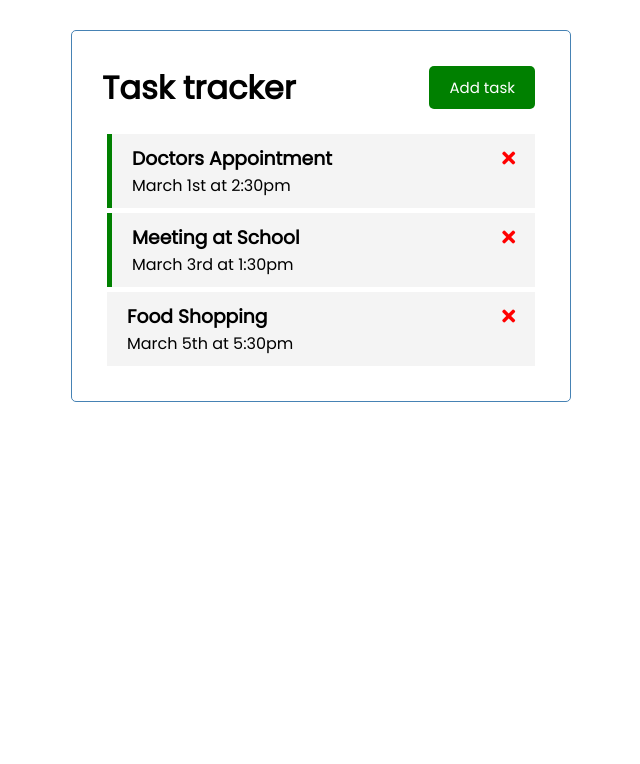
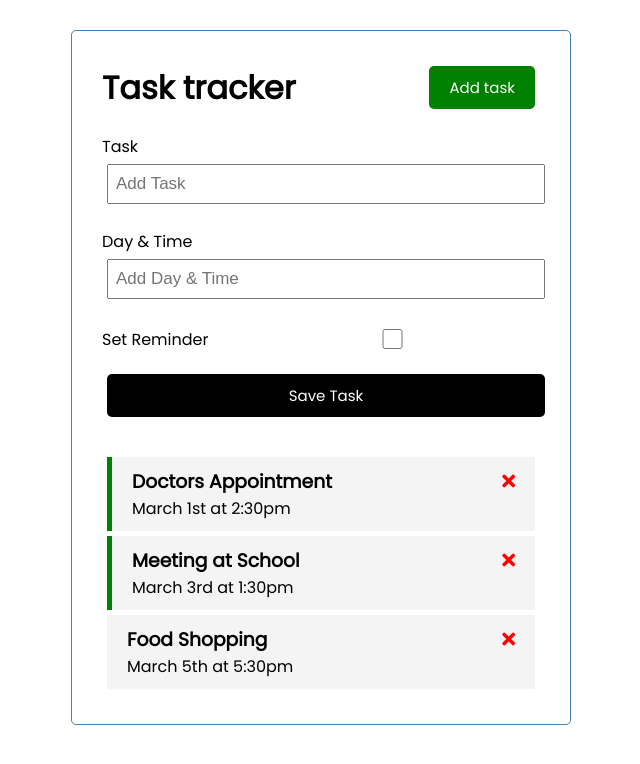
Before and after one commit to alexmilic/todo-vuejs, a Vue app: page / in a window 1280 px wide. Shown: the top 764 px of the page, without its empty margins (319-959 px from the left). Built offline with nearby package versions, Linux system fonts and the light colour scheme.

Commit message:
Add task function

```diff
--- a/src/App.vue
+++ b/src/App.vue
@@ -1,6 +1,7 @@
 <template>
     <div class="container">
         <Header title="Task tracker" />
+        <AddTask @add-task="addTask" />
         <Tasks
             @delete-task="deleteTask"
             @toggle-reminder="toggleReminder"
@@ -13,12 +14,14 @@
 
     import Header from './components/Header';
     import Tasks from './components/Tasks';
+    import AddTask from './components/AddTask';
 
     export default {
     name: 'App',
     components: {
         Header,
-      Tasks
+        Tasks,
+        AddTask
         },
         data() {
             return {
@@ -31,6 +34,9 @@
             },
             toggleReminder(id) {
                 this.tasks = this.tasks.map((task) => task.id === id ? {...task, reminder: !task.reminder} : task);
+            },
+            addTask(task) {
+                this.tasks = [...this.tasks, task];
             }
         },
         created() {
--- /dev/null
+++ b/src/components/AddTask.vue
@@ -0,0 +1,90 @@
+<template>
+    <form class="add-form" @submit="onSubmit">
+    <div class="form-control">
+      <label>Task</label>
+      <input type="text" v-model="text" name="text" placeholder="Add Task" />
+    </div>
+    <div class="form-control">
+      <label>Day & Time</label>
+      <input
+        type="text"
+        name="day"
+        v-model="day"
+        placeholder="Add Day & Time"
+      />
+    </div>
+    <div class="form-control form-control-check">
+      <label>Set Reminder</label>
+      <input v-model="reminder" type="checkbox" name="reminder" />
+    </div>
+
+    <input type="submit" value="Save Task" class="btn btn-block" />
+  </form>
+</template>
+
+<script>
+    export default {
+        name: "AddTask",
+        data() {
+            return {
+                text: '',
+                day: '',
+                reminder: false
+            }
+        },
+        methods: {
+            onSubmit(e) {
+                e.preventDefault();
+
+                if(!this.text) {
+                    alert('Please add a task')
+                    return;
+                }
+
+                const newTask = {
+                    id: Math.floor(Math.random() * 10000),
+                    text: this.text,
+                    day: this.day,
+                    reminder: this.reminder
+                }
+
+                this.text = '';
+                this.day = '';
+                this.reminder = false;
+
+                this.$emit('add-task', newTask);
+            }
+        }
+    }
+</script>
+
+<style scoped>
+    .add-form {
+        margin-bottom: 40px;
+    }
+    .form-control {
+        margin: 20px 0;
+    }
+    .form-control label {
+        display: block;
+    }
+    .form-control input {
+        width: 100%;
+        height: 40px;
+        margin: 5px;
+        padding: 3px 7px;
+        font-size: 17px;
+    }
+    .form-control-check {
+        display: flex;
+        align-items: center;
+        justify-content: space-between;
+    }
+    .form-control-check label {
+        flex: 1;
+    }
+    .form-control-check input {
+        flex: 2;
+        height: 20px;
+    }
+</style>
```
Lines whose indentation alone changed are shown as unchanged.
